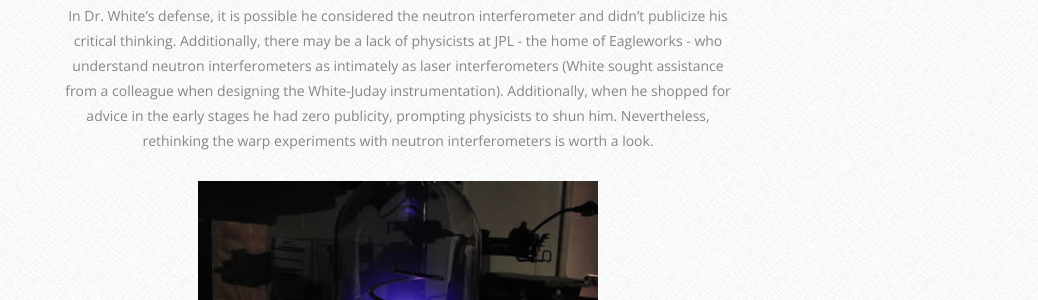
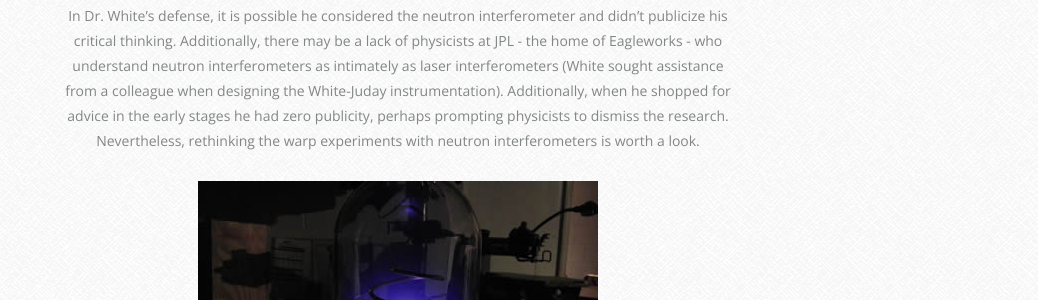
Before and after one commit to crockpotveggies/crockpotveggies.github.io, a Jekyll site: the page built from _posts/2015-06-12-whats-missed-nasa-warp-research.md, in a window 1280 px wide and 900 px high, scrolled down 2159 px. Shown: the part 254-554 px from the top of the window, without its empty margins (242-1280 px from the left). Built offline with Jekyll 4.4.1, drawn with Linux system fonts in a browser that asks for light colours; some web fonts are replaced; Markdown is read by kramdown in place of the engine named in the settings; comment, search, counter and statistics services are not loaded.

Commit message:
Accuracy.

```diff
--- a/_posts/2015-06-12-whats-missed-nasa-warp-research.md
+++ b/_posts/2015-06-12-whats-missed-nasa-warp-research.md
@@ -25,7 +25,7 @@ Before I explain why this is such a large gap in White's work, I'll explain the
 
 In this case, it is worthwhile to ask Dr. White to answer why he didn't consider a neutron interferometer at all in his experiments or publications. The reasons include the credibility and the age of the COW experiment, and the fact that highly-knowledgeable physicists would have likely pursued this route as a means to measure space-time fluctuations. Although a similar device such as an atom interferometer may be expensive and impractical, a neutron interferometer is a potential game-changing instrument. An analogy is a carpenter naïvely choosing a hammer, when nailguns afford 10x productivity.
 
-In Dr. White's defense, it is possible he considered the neutron interferometer and didn't publicize his critical thinking. Additionally, there may be a lack of physicists at JPL - the home of Eagleworks - who understand neutron interferometers as intimately as laser interferometers (White sought assistance from a colleague when designing the White-Juday instrumentation). Additionally, when he shopped for advice in the early stages he had zero publicity, prompting physicists to shun him. Nevertheless, rethinking the warp experiments with neutron interferometers is worth a look.
+In Dr. White's defense, it is possible he considered the neutron interferometer and didn't publicize his critical thinking. Additionally, there may be a lack of physicists at JPL - the home of Eagleworks - who understand neutron interferometers as intimately as laser interferometers (White sought assistance from a colleague when designing the White-Juday instrumentation). Additionally, when he shopped for advice in the early stages he had zero publicity, perhaps prompting physicists to dismiss the research. Nevertheless, rethinking the warp experiments with neutron interferometers is worth a look.
 
 <img src="/uploads/tabletop_fusor.jpg" alt="Tabletop Homemade Fusor" />
 
```
